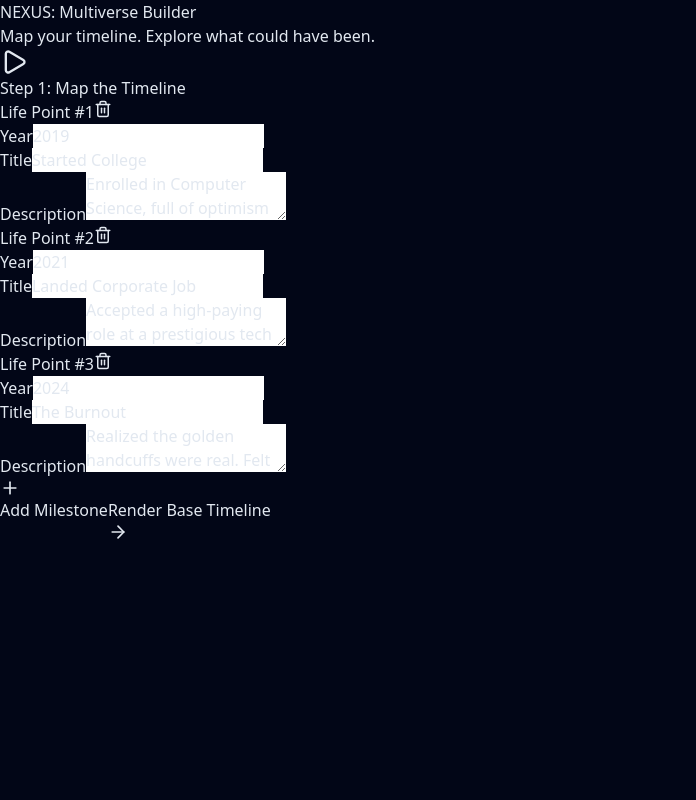
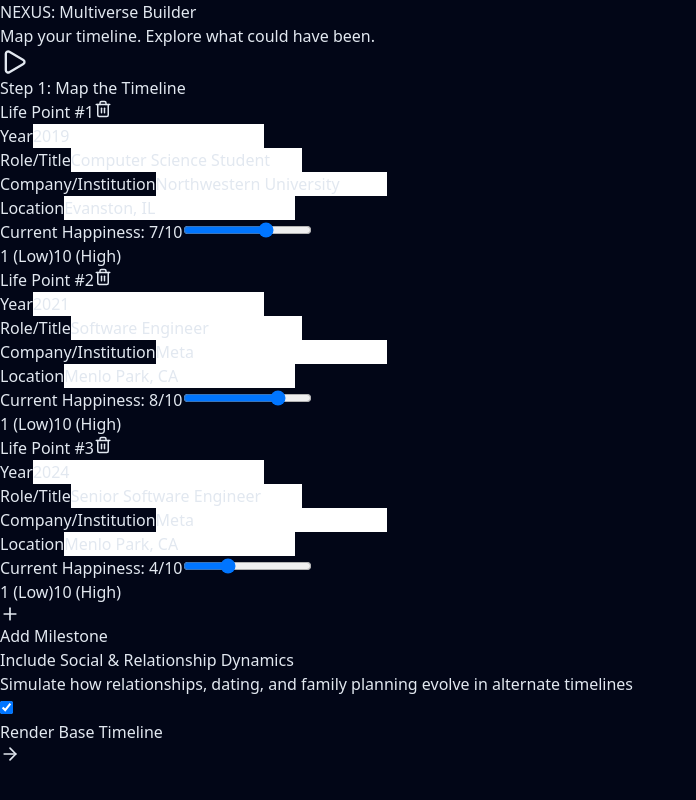
Before and after one commit to VinnyT456/Paralytica, a React (Vite) app: page / in a window 1280 px wide. Shown: the whole page, without its empty margins (0-696 px from the left). Built offline with nearby package versions, Linux system fonts and the light colour scheme.

Commit message:
added some new features

```diff
--- a/src/App.jsx
+++ b/src/App.jsx
@@ -11,38 +11,53 @@ import {
 } from 'lucide-react';
 
 // Mock API simulation function
-const simulateBranchResponse = async (branchPoint, newDecision) => {
+const simulateBranchResponse = async (branchPoint, newDecision, includeSocial) => {
   return new Promise((resolve) => {
     setTimeout(() => {
       const baseYear = parseInt(branchPoint.year);
+
+      // Generate narratives based on includeSocial flag
+      const narratives = includeSocial ? {
+        firstRipple: "Your decision begins to reshape daily reality. New professional connections form, and you meet someone at a networking event who becomes more than a colleague. Dating in this new chapter feels different—more aligned with who you're becoming.",
+        metamorphosis: "The changes compound. Your career trajectory shifts dramatically, and you're now in a serious relationship. Friends from your old life barely recognize you. Conversations about long-term partnership and life planning become regular.",
+        newEquilibrium: "A new normal emerges. You're thriving professionally and have built a life with a partner who shares this alternate vision. Looking back at the old timeline feels like observing a stranger's abandoned life."
+      } : {
+        firstRipple: "Your decision begins to reshape your professional reality. New connections form in your industry, old patterns fade. The career path forward feels uncertain but alive with potential.",
+        metamorphosis: "The professional changes compound. Your skills have evolved dramatically. Industry doors you didn't know existed swing open. Your reputation in this new field grows.",
+        newEquilibrium: "A new professional equilibrium emerges. Your career trajectory is unrecognizable from the original path. Looking back, the old job feels like a distant memory, a parallel universe you once inhabited."
+      };
+
       resolve({
         multiverse_summary: `In this alternate timeline, your choice to ${newDecision.toLowerCase()} created a cascade of new possibilities. The simulation projects three key moments in this divergent reality.`,
         timeline: [
           {
             year: baseYear + 1,
             title: "The First Ripple",
-            narrative: "Your decision begins to reshape daily reality. New connections form, old patterns fade. The path forward feels uncertain but alive with potential.",
+            narrative: narratives.firstRipple,
             metrics: {
-              stress: 45,
-              fulfillment: 72
+              wealth: 65,
+              satisfaction: 78,
+              happiness: 72
             }
           },
           {
             year: baseYear + 3,
             title: "The Metamorphosis",
-            narrative: "The changes compound. You're unrecognizable to your past self. Skills you never imagined having become second nature. Doors you didn't know existed swing open.",
+            narrative: narratives.metamorphosis,
             metrics: {
-              stress: 38,
-              fulfillment: 85
+              wealth: 82,
+              satisfaction: 88,
+              happiness: 85
             }
           },
           {
             year: baseYear + 5,
             title: "The New Equilibrium",
-            narrative: "A new normal emerges. Looking back, the old timeline feels like a distant memory, a parallel universe you once inhabited. This is home now.",
+            narrative: narratives.newEquilibrium,
             metrics: {
-              stress: 25,
-              fulfillment: 91
+              wealth: 90,
+              satisfaction: 92,
+              happiness: 94
             }
           }
         ]
@@ -54,14 +69,15 @@ const simulateBranchResponse = async (branchPoint, newDecision) => {
 // Step 1: Map the Timeline Component
 function Step1MapTimeline({ onNext }) {
   const [lifePoints, setLifePoints] = useState([
-    { id: 1, year: '2019', title: 'Started College', description: 'Enrolled in Computer Science, full of optimism and uncertainty.' },
-    { id: 2, year: '2021', title: 'Landed Corporate Job', description: 'Accepted a high-paying role at a prestigious tech company.' },
-    { id: 3, year: '2024', title: 'The Burnout', description: 'Realized the golden handcuffs were real. Felt trapped and unfulfilled.' }
+    { id: 1, year: '2019', role: 'Computer Science Student', company: 'Northwestern University', location: 'Evanston, IL', happiness: 7 },
+    { id: 2, year: '2021', role: 'Software Engineer', company: 'Meta', location: 'Menlo Park, CA', happiness: 8 },
+    { id: 3, year: '2024', role: 'Senior Software Engineer', company: 'Meta', location: 'Menlo Park, CA', happiness: 4 }
   ]);
+  const [includeSocial, setIncludeSocial] = useState(true);
 
   const addLifePoint = () => {
     const newId = Math.max(...lifePoints.map(p => p.id), 0) + 1;
-    setLifePoints([...lifePoints, { id: newId, year: '', title: '', description: '' }]);
+    setLifePoints([...lifePoints, { id: newId, year: '', role: '', company: '', location: '', happiness: 5 }]);
   };
 
   const removeLifePoint = (id) => {
@@ -78,10 +94,10 @@ function Step1MapTimeline({ onNext }) {
 
   const handleSubmit = (e) => {
     e.preventDefault();
-    const validPoints = lifePoints.filter(p => p.year && p.title);
+    const validPoints = lifePoints.filter(p => p.year && p.role);
     if (validPoints.length > 0) {
       const sortedPoints = validPoints.sort((a, b) => parseInt(a.year) - parseInt(b.year));
-      onNext(sortedPoints);
+      onNext(sortedPoints, includeSocial);
     }
   };
 
@@ -134,27 +150,58 @@ function Step1MapTimeline({ onNext }) {
                   </div>
 
                   <div className="md:col-span-3">
-                    <label className="block text-sm text-slate-400 mb-2">Title</label>
+                    <label className="block text-sm text-slate-400 mb-2">Role/Title</label>
                     <input
                       type="text"
-                      value={point.title}
-                      onChange={(e) => updateLifePoint(point.id, 'title', e.target.value)}
+                      value={point.role}
+                      onChange={(e) => updateLifePoint(point.id, 'role', e.target.value)}
                       className="w-full bg-slate-900 border border-slate-700 rounded px-3 py-2 text-slate-200 focus:border-purple-500 focus:outline-none focus:ring-1 focus:ring-purple-500"
-                      placeholder="A pivotal moment..."
+                      placeholder="Software Engineer"
                       required
                     />
                   </div>
                 </div>
 
+                <div className="grid grid-cols-1 md:grid-cols-2 gap-4 mt-4">
+                  <div>
+                    <label className="block text-sm text-slate-400 mb-2">Company/Institution</label>
+                    <input
+                      type="text"
+                      value={point.company}
+                      onChange={(e) => updateLifePoint(point.id, 'company', e.target.value)}
+                      className="w-full bg-slate-900 border border-slate-700 rounded px-3 py-2 text-slate-200 focus:border-purple-500 focus:outline-none focus:ring-1 focus:ring-purple-500"
+                      placeholder="Google"
+                    />
+                  </div>
+
+                  <div>
+                    <label className="block text-sm text-slate-400 mb-2">Location</label>
+                    <input
+                      type="text"
+                      value={point.location}
+                      onChange={(e) => updateLifePoint(point.id, 'location', e.target.value)}
+                      className="w-full bg-slate-900 border border-slate-700 rounded px-3 py-2 text-slate-200 focus:border-purple-500 focus:outline-none focus:ring-1 focus:ring-purple-500"
+                      placeholder="Austin, TX"
+                    />
+                  </div>
+                </div>
+
                 <div className="mt-4">
-                  <label className="block text-sm text-slate-400 mb-2">Description</label>
-                  <textarea
-                    value={point.description}
-                    onChange={(e) => updateLifePoint(point.id, 'description', e.target.value)}
-                    className="w-full bg-slate-900 border border-slate-700 rounded px-3 py-2 text-slate-200 focus:border-purple-500 focus:outline-none focus:ring-1 focus:ring-purple-500 resize-none"
-                    rows="2"
-                    placeholder="What happened during this moment?"
+                  <label className="block text-sm text-slate-400 mb-2">
+                    Current Happiness: <span className="text-purple-400 font-semibold">{point.happiness}/10</span>
+                  </label>
+                  <input
+                    type="range"
+                    min="1"
+                    max="10"
+                    value={point.happiness}
+                    onChange={(e) => updateLifePoint(point.id, 'happiness', parseInt(e.target.value))}
+                    className="w-full h-2 bg-slate-700 rounded-lg appearance-none cursor-pointer accent-purple-500"
                   />
+                  <div className="flex justify-between text-xs text-slate-500 mt-1">
+                    <span>1 (Low)</span>
+                    <span>10 (High)</span>
+                  </div>
                 </div>
               </div>
             ))}
@@ -167,6 +214,31 @@ function Step1MapTimeline({ onNext }) {
               <Plus size={20} />
               Add Milestone
             </button>
+
+            {/* Social Dynamics Toggle */}
+            <div className="bg-gradient-to-r from-purple-900/20 to-sky-900/20 border border-purple-500/30 rounded-lg p-5">
+              <label className="flex items-center justify-between cursor-pointer">
+                <div className="flex-1">
+                  <h3 className="text-lg font-semibold text-slate-200 mb-1">
+                    Include Social & Relationship Dynamics
+                  </h3>
+                  <p className="text-sm text-slate-400">
+                    Simulate how relationships, dating, and family planning evolve in alternate timelines
+                  </p>
+                </div>
+                <div className="ml-4">
+                  <div className="relative">
+                    <input
+                      type="checkbox"
+                      checked={includeSocial}
+                      onChange={(e) => setIncludeSocial(e.target.checked)}
+                      className="sr-only peer"
+                    />
+                    <div className="w-14 h-8 bg-slate-700 peer-focus:outline-none peer-focus:ring-2 peer-focus:ring-purple-500 rounded-full peer peer-checked:after:translate-x-full peer-checked:after:border-white after:content-[''] after:absolute after:top-[4px] after:left-[4px] after:bg-white after:border-gray-300 after:border after:rounded-full after:h-6 after:w-6 after:transition-all peer-checked:bg-gradient-to-r peer-checked:from-purple-600 peer-checked:to-sky-600"></div>
+                  </div>
+                </div>
+              </label>
+            </div>
 
             <button
               type="submit"
@@ -210,8 +282,24 @@ function Step2PrimaryTimeline({ lifePoints, onBranch }) {
 
                 {/* Card */}
                 <div className="flex-1 bg-slate-900/60 backdrop-blur-sm border border-slate-800 rounded-xl p-6 hover:border-purple-500/50 transition-all duration-300 shadow-lg">
-                  <h3 className="text-xl font-semibold text-slate-100 mb-2">{point.title}</h3>
-                  <p className="text-slate-400 mb-4">{point.description}</p>
+                  <h3 className="text-xl font-semibold text-slate-100 mb-2">{point.role}</h3>
+                  <p className="text-slate-400 mb-1">
+                    {point.company && <span className="text-sky-400">{point.company}</span>}
+                    {point.company && point.location && <span className="text-slate-600 mx-2">•</span>}
+                    {point.location && <span className="text-slate-500">{point.location}</span>}
+                  </p>
+                  <div className="flex items-center gap-2 mb-4">
+                    <span className="text-xs text-slate-500">Happiness:</span>
+                    <div className="flex gap-1">
+                      {[...Array(10)].map((_, i) => (
+                        <div
+                          key={i}
+                          className={`w-2 h-2 rounded-full ${i < point.happiness ? 'bg-purple-500' : 'bg-slate-700'}`}
+                        />
+                      ))}
+                    </div>
+                    <span className="text-xs text-purple-400 font-semibold">{point.happiness}/10</span>
+                  </div>
 
                   <button
                     onClick={() => onBranch(point, index)}
@@ -250,7 +338,8 @@ function Modal({ branchPoint, onClose, onSubmit }) {
               Branching Point Detected
             </h2>
             <p className="text-slate-400">
-              <span className="text-sky-400 font-semibold">{branchPoint.year}</span> — {branchPoint.title}
+              <span className="text-sky-400 font-semibold">{branchPoint.year}</span> — {branchPoint.role}
+              {branchPoint.company && <span className="text-slate-500"> at {branchPoint.company}</span>}
             </p>
           </div>
           <button
@@ -368,8 +457,12 @@ function Step4FracturedTimeline({ lifePoints, branchIndex, branchDecision, alter
                     </div>
                   </div>
                   <div className="flex-1 bg-slate-900/40 border border-slate-800 rounded-xl p-5">
-                    <h3 className="text-lg font-semibold text-slate-300 mb-1">{point.title}</h3>
-                    <p className="text-slate-500 text-sm">{point.description}</p>
+                    <h3 className="text-lg font-semibold text-slate-300 mb-1">{point.role}</h3>
+                    <p className="text-slate-500 text-sm">
+                      {point.company && <span>{point.company}</span>}
+                      {point.company && point.location && <span> • </span>}
+                      {point.location && <span>{point.location}</span>}
+                    </p>
                   </div>
                 </div>
               ))}
@@ -411,8 +504,12 @@ function Step4FracturedTimeline({ lifePoints, branchIndex, branchDecision, alter
                       </div>
                     </div>
                     <div className="flex-1 bg-slate-900/20 border border-slate-800 rounded-xl p-5">
-                      <h3 className="text-lg font-semibold text-slate-600 mb-1">{point.title}</h3>
-                      <p className="text-slate-700 text-sm">{point.description}</p>
+                      <h3 className="text-lg font-semibold text-slate-600 mb-1">{point.role}</h3>
+                      <p className="text-slate-700 text-sm">
+                        {point.company && <span>{point.company}</span>}
+                        {point.company && point.location && <span> • </span>}
+                        {point.location && <span>{point.location}</span>}
+                      </p>
                     </div>
                   </div>
                 ))}
@@ -448,25 +545,37 @@ function Step4FracturedTimeline({ lifePoints, branchIndex, branchDecision, alter
                       <div className="space-y-3">
                         <div>
                           <div className="flex justify-between text-xs mb-1">
-                            <span className="text-slate-400">Stress</span>
-                            <span className="text-sky-400 font-semibold">{node.metrics.stress}%</span>
+                            <span className="text-slate-400">Wealth Trajectory</span>
+                            <span className="text-emerald-400 font-semibold">{node.metrics.wealth}%</span>
                           </div>
                           <div className="w-full bg-slate-700 rounded-full h-2 overflow-hidden">
                             <div
-                              className="bg-gradient-to-r from-sky-500 to-sky-400 h-full rounded-full transition-all duration-1000"
-                              style={{ width: `${node.metrics.stress}%`, animationDelay: `${index * 0.3 + 0.5}s` }}
+                              className="bg-gradient-to-r from-emerald-500 to-emerald-400 h-full rounded-full transition-all duration-1000"
+                              style={{ width: `${node.metrics.wealth}%`, animationDelay: `${index * 0.3 + 0.5}s` }}
                             />
                           </div>
                         </div>
                         <div>
                           <div className="flex justify-between text-xs mb-1">
-                            <span className="text-slate-400">Fulfillment</span>
-                            <span className="text-emerald-400 font-semibold">{node.metrics.fulfillment}%</span>
+                            <span className="text-slate-400">Job Satisfaction</span>
+                            <span className="text-sky-400 font-semibold">{node.metrics.satisfaction}%</span>
                           </div>
                           <div className="w-full bg-slate-700 rounded-full h-2 overflow-hidden">
                             <div
-                              className="bg-gradient-to-r from-emerald-500 to-emerald-400 h-full rounded-full transition-all duration-1000"
-                              style={{ width: `${node.metrics.fulfillment}%`, animationDelay: `${index * 0.3 + 0.5}s` }}
+                              className="bg-gradient-to-r from-sky-500 to-sky-400 h-full rounded-full transition-all duration-1000"
+                              style={{ width: `${node.metrics.satisfaction}%`, animationDelay: `${index * 0.3 + 0.5}s` }}
+                            />
+                          </div>
+                        </div>
+                        <div>
+                          <div className="flex justify-between text-xs mb-1">
+                            <span className="text-slate-400">Overall Happiness</span>
+                            <span className="text-purple-400 font-semibold">{node.metrics.happiness}%</span>
+                          </div>
+                          <div className="w-full bg-slate-700 rounded-full h-2 overflow-hidden">
+                            <div
+                              className="bg-gradient-to-r from-purple-500 to-purple-400 h-full rounded-full transition-all duration-1000"
+                              style={{ width: `${node.metrics.happiness}%`, animationDelay: `${index * 0.3 + 0.5}s` }}
                             />
                           </div>
                         </div>
@@ -492,9 +601,11 @@ function App() {
   const [branchDecision, setBranchDecision] = useState('');
   const [alternateTimeline, setAlternateTimeline] = useState(null);
   const [showModal, setShowModal] = useState(false);
+  const [includeSocial, setIncludeSocial] = useState(true);
 
-  const handleStep1Complete = (points) => {
+  const handleStep1Complete = (points, socialDynamics) => {
     setLifePoints(points);
+    setIncludeSocial(socialDynamics);
     setStep(2);
   };
 
@@ -509,8 +620,8 @@ function App() {
     setShowModal(false);
     setStep(3);
 
-    // Simulate API call
-    const response = await simulateBranchResponse(selectedBranch, decision);
+    // Simulate API call with includeSocial parameter
+    const response = await simulateBranchResponse(selectedBranch, decision, includeSocial);
     setAlternateTimeline(response);
     setStep(4);
   };
@@ -522,6 +633,7 @@ function App() {
     setBranchIndex(null);
     setBranchDecision('');
     setAlternateTimeline(null);
+    setIncludeSocial(true);
   };
 
   return (
```
